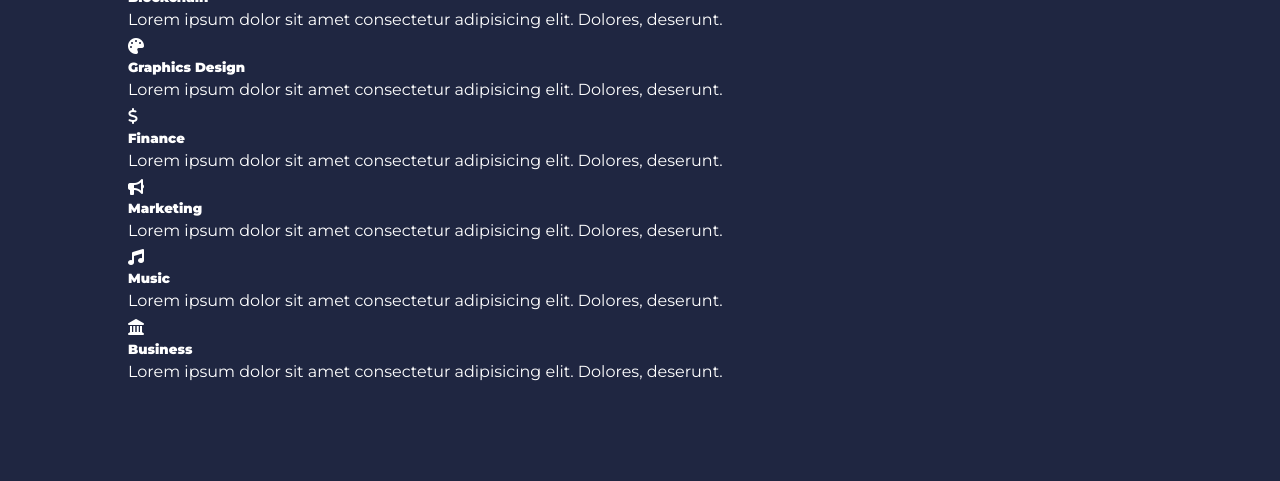
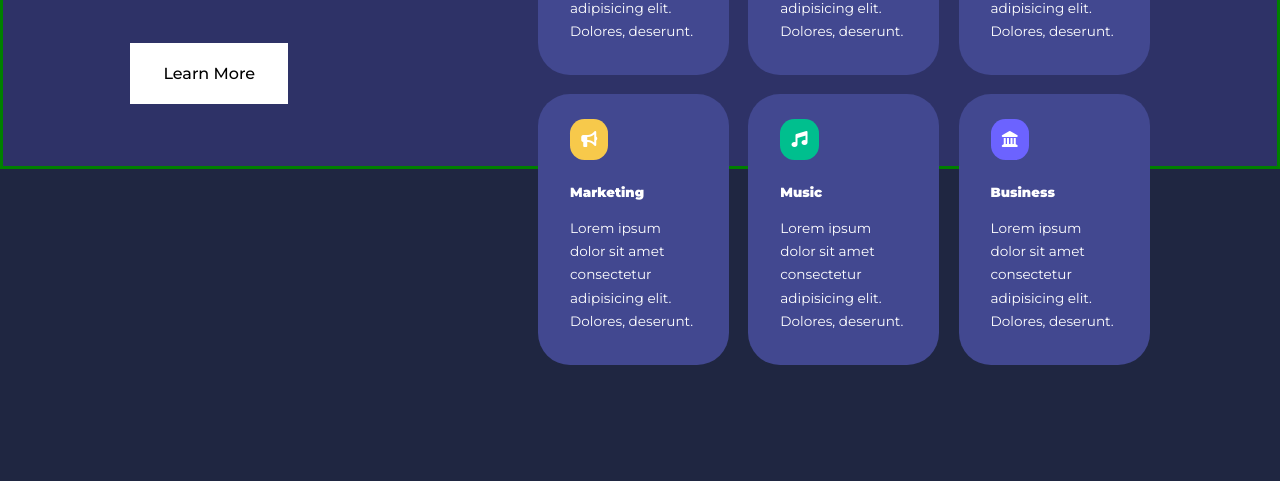
Before and after one commit to ashfaque-qureshi/Javascript, a plain HTML site: page School Website/index.html in a window 1280 px wide. Shown: the part 962-1443 px from the top of the page. After the commit the page ends 1327 px from the top, so only its background shows below. Drawn offline with Linux system fonts and the light colour scheme.

Commit message:
Categories done

```diff
--- a/School Website/css/style.css
+++ b/School Website/css/style.css
@@ -140,7 +140,7 @@ nav button{
 
 /* ================================ HEADER ================================= */
 header{
-    border: 1px solid red;
+    border: 1px solid red;                  /* Border */
     position: relative;
     top: 5rem;
     overflow: hidden;
@@ -165,3 +165,76 @@ header{
 .header__left p{
     margin: 1rem 0 2.4rem;
 }
+
+
+/* ================================ CATEGORIES ================================= */
+
+.categories{
+    border: 3px solid green;                   /* Border */
+    background: var(--color-bg1);
+    height: 29rem;
+
+}
+
+.categories h1{
+    line-height: 1;
+}
+
+.categories__container{
+    display: grid;
+    grid-template-columns: 40% 60%;
+    /* gap: 4rem; */
+}
+
+.
+
+.categories__left{
+    margin-right: 4rem;
+}
+.categories__right{
+
+    display: grid;
+    grid-template-columns: repeat(3, 1fr);
+    gap: 1.2rem;
+}
+.categories__left p{
+    margin: 1rem 0 3rem;
+}
+
+.category{
+    background: var(--color-bg2);
+    padding: 2rem;
+    border-radius: 2rem;
+    transition: var(--transition);
+
+}
+.category:hover{
+    box-shadow: 0 3rem 3rem rgba(0, 0, 0, 0.3);
+    z-index: 1;
+}
+
+.category:nth-child(2) .category__icon{
+    background: var(--color-danger);
+}
+.category:nth-child(3) .category__icon{
+    background: var(--color-success);
+}
+.category:nth-child(4) .category__icon{
+    background: var(--color-warning);
+}
+.category:nth-child(5) .category__icon{
+    background: var(--color-success);
+}
+
+
+.category__icon{
+    background: var(--color-primary);
+    padding: 0.7rem;
+    border-radius:0.9rem;
+}
+.category h5{
+    margin: 2rem 0 1rem;
+}
+.category p{
+    font-size: 0.85rem;
+}
--- a/School Website/index.html
+++ b/School Website/index.html
@@ -109,6 +109,9 @@
         </div>
     </section>
 
+        <!--================================ End of Categories ====================================-->
 
+
+    <script src="./main.js"></script>
 </body>
 </html>
```
